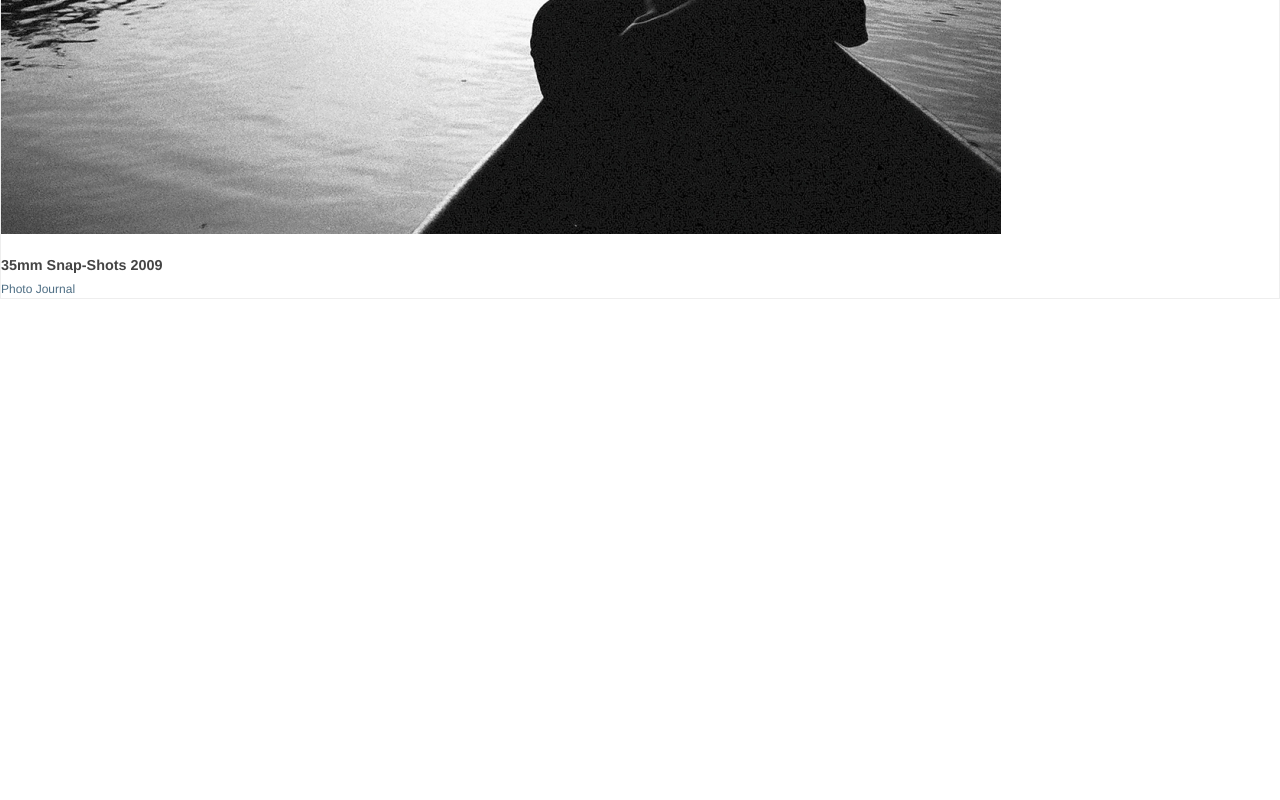
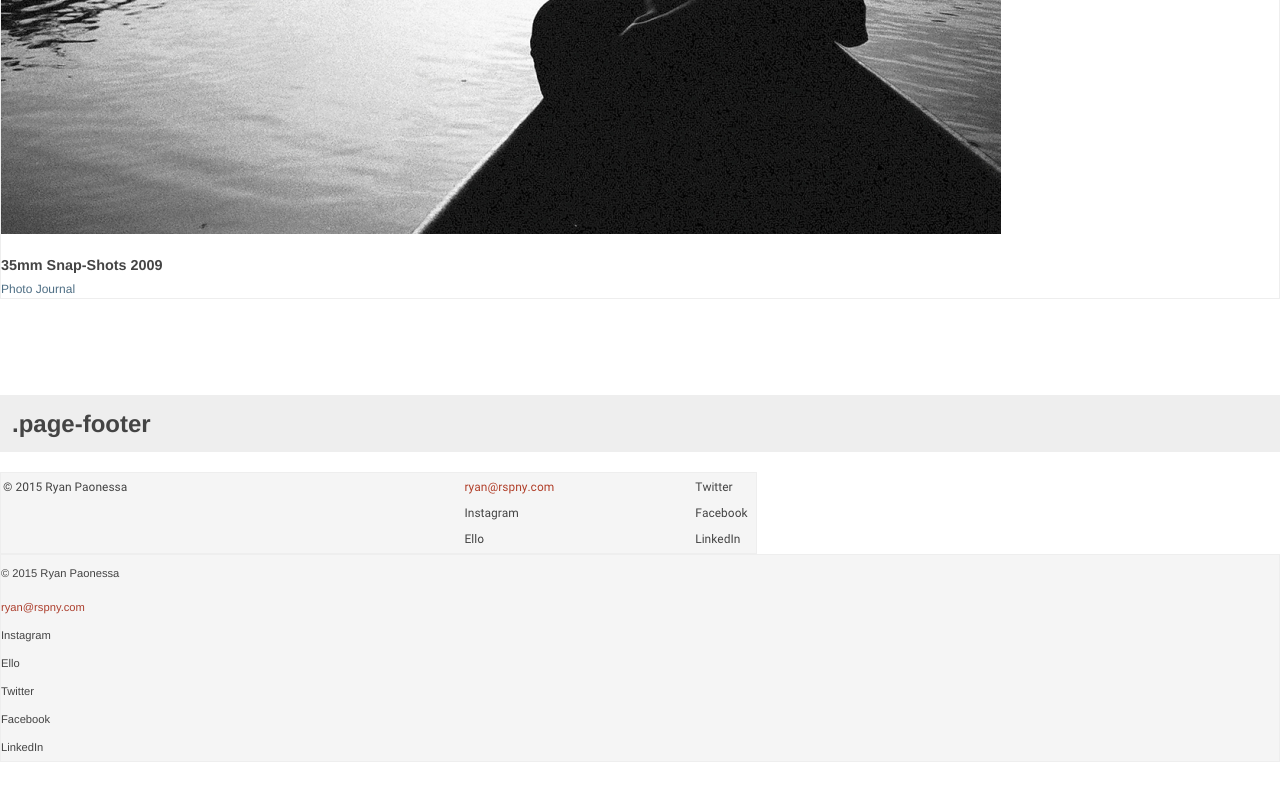
Before and after one commit to rjgoetz/casestudy-rspny, a website: page app/modules.html in a window 1280 px wide. Shown: the part 2418-3218 px from the top of the page. Before the commit the page ends 2813 px from the top, so only its background shows below. Drawn offline with nearby package versions, Linux system fonts and the light colour scheme; files that its build step writes are made by us from their sources.

Commit message:
styled page-footer

```diff
--- a/app/modules.html
+++ b/app/modules.html
@@ -78,6 +78,27 @@
       <!--End .article-block-->
     </div>
 
+    <div class="css-module">
+      <h2>.page-footer</h2>
+      <img class="sample-image" src="modules/page-footer.png" alt="page footer">
+
+      <!--Start .page-footer-->
+      <footer class="page-footer">
+        <p>&copy; 2015 Ryan Paonessa</p>
+        <ul>
+          <li><a href="mailto: ryan@rspyn.com">ryan@rspny.com</a></li>
+          <li><a href="#">Instagram</a></li>
+          <li><a href="#">Ello</a></li>
+        </ul>
+        <ul>
+          <li><a href="#">Twitter</a></li>
+          <li><a href="#">Facebook</a></li>
+          <li><a href="#">LinkedIn</a></li>
+        </ul>
+      </footer>
+      <!--End .page-footer-->
+    </div>
+
 
     <!-- Google Analytics: change UA-XXXXX-X to be your site's ID. -->
     <script>
--- a/app/styles/_page-footer.scss
+++ b/app/styles/_page-footer.scss
@@ -1 +1,23 @@
 // _page-footer.scss
+
+.page-footer {
+	font-size: .7em;
+	background: $background-grey;
+	ul {
+		line-height: 2.5;
+		a {
+			color: $dark-grey;
+			&:hover {
+				color: $grey-blue;
+			}
+		}
+		&:first-of-type {
+			li:first-of-type a {
+				color: $red;
+				&:hover {
+					color: $grey-blue;
+				}
+			}
+		}
+	}
+}
--- a/app/styles/main.scss
+++ b/app/styles/main.scss
@@ -10,3 +10,4 @@
 @import "header-nav";
 @import "main-headline";
 @import "article-block";
+@import "page-footer";
```
Also changed, not shown: app/index.html (+5 -5 lines), app/styles/_header-nav.scss (indentation only).
